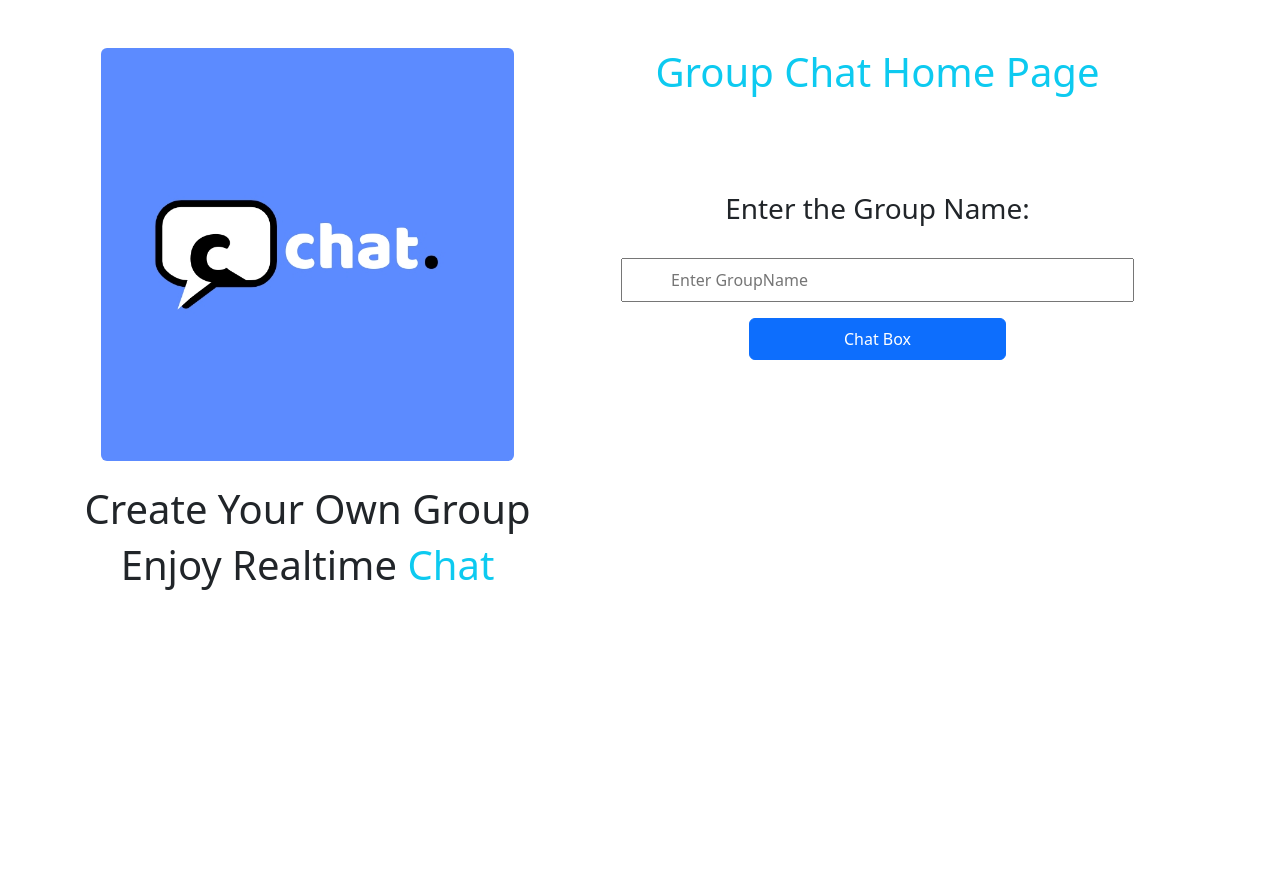
After one commit to H-M-Nizum/Group_Chat, a Django app: page / in a window 1280 px wide. The commit adds this page. Run offline with Django 5.2, Linux system fonts and the light colour scheme.

Commit message:
[ADD] - Create group using front-end & redirect chat box

```diff
--- /dev/null
+++ b/chat/templates/chat/home.html
@@ -0,0 +1,45 @@
+{% load static %}
+<!DOCTYPE html>
+<html lang="en">
+
+<head>
+    <meta charset="UTF-8">
+    <meta name="viewport" content="width=device-width, initial-scale=1.0">
+    <link href="https://cdn.jsdelivr.net/npm/bootstrap@5.3.3/dist/css/bootstrap.min.css" rel="stylesheet"
+        integrity="sha384-QWTKZyjpPEjISv5WaRU9OFeRpok6YctnYmDr5pNlyT2bRjXh0JMhjY6hW+ALEwIH" crossorigin="anonymous">
+    <title>Home</title>
+
+</head>
+
+<body>
+
+    <div class="container text-center mt-5">
+        <div class="row">
+          <div class="col-md-5">
+            <img src="{% static "img/home1.jpg" %}" class="rounded h-50 mb-4" alt="opps">
+            <h1>Create Your Own Group</h1>
+            <h1>Enjoy Realtime <span class="text-info">Chat</span></h1>
+          </div>
+          <div class="col-md-7">
+            <h1 class="text-info">Group Chat Home Page</h1>
+            <form class="text-center mt-5 pt-5" action="{% url 'home' %}" method="POST">
+                {% csrf_token %}
+                <h3 class="">Enter the Group Name:</h3><br>
+                <div >
+                    <input style="width: 80%" class="py-2 px-5" type="text" id="second_url" name="second_url" placeholder="Enter GroupName"
+                        required>
+                    <br><button style="width: 40%"
+                        class="p-2 px-4 mt-3 btn btn-primary" type="submit">Chat Box</button>
+                </div>
+            </form>
+          </div>
+        </div>
+      </div>
+
+    <script src="https://cdn.jsdelivr.net/npm/bootstrap@5.3.3/dist/js/bootstrap.bundle.min.js"
+        integrity="sha384-YvpcrYf0tY3lHB60NNkmXc5s9fDVZLESaAA55NDzOxhy9GkcIdslK1eN7N6jIeHz"
+        crossorigin="anonymous"></script>
+
+</body>
+
+</html>
--- a/chat/urls.py
+++ b/chat/urls.py
@@ -2,5 +2,6 @@ from django.urls import path
 from . import views
 
 urlpatterns = [
-    path('<str:groupName>/', views.home, name='home')
+    path('', views.homeViews, name='home'),
+    path('<str:groupName>/', views.indexViews, name='index')
 ]
--- a/chat/views.py
+++ b/chat/views.py
@@ -1,5 +1,14 @@
-from django.shortcuts import render
+from django.shortcuts import render, redirect
 
 # Create your views here.
-def home(request, groupName):
+def homeViews(request):
+    if request.method == 'POST':
+        second_url = request.POST.get('second_url')
+        print('seconde... ',second_url)
+        if second_url:
+            # Redirect to the second view with the provided endpoint
+            return redirect('index', groupName=second_url)
+    return render(request, 'chat/home.html')
+
+def indexViews(request, groupName):
     return render(request, 'chat/index.html', {'groupName' : groupName})
```
Also changed, not shown: Group_Chat/settings.py (+7 -1 lines), chat/templates/chat/index.html (+16 -10 lines), chat/static/img/group.png (added), chat/static/img/home1.jpg (added).
